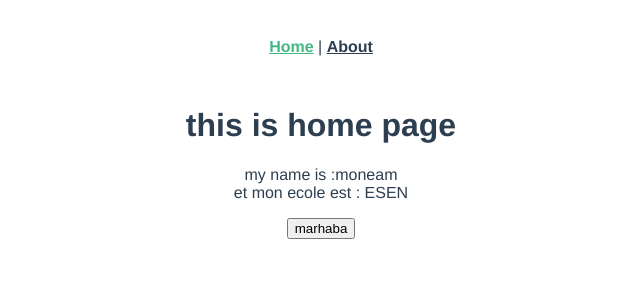
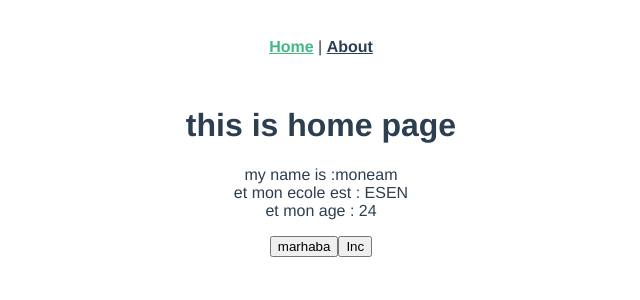
Before and after one commit to moneambenbelgacem/APIS, a Vue app: page / in a window 1280 px wide. Shown: the top 300 px of the page, without its empty margins (319-959 px from the left). Built offline with nearby package versions, Linux system fonts and the light colour scheme.

Commit message:
la reference des variable pour etre dynamique

```diff
--- a/src/views/Home.vue
+++ b/src/views/Home.vue
@@ -3,9 +3,11 @@
     <h1 ref="titre">this is home page</h1>
     <p>
       my name is :{{ myname }} <br />
-      et mon ecole est : {{ monecole }}
+      et mon ecole est : {{ monecole }} <br />
+      et mon age : {{ myage }}
     </p>
     <button @click="sayhello">marhaba</button>
+    <button @click="myage++">Inc</button>
   </div>
 </template>
 
@@ -15,14 +17,15 @@ import { ref } from 'vue';
 export default {
   name: 'Home',
   setup() {
-    let name = 'moneam';
-    let ecole = 'ESEN';
+    let name = ref('moneam');
+    let ecole = ref('ESEN');
+    let age = ref(24);
     let titre = ref(null);
 
     const sayhello = () => {
       console.log(titre.value);
-      titre.value.classList.add('my-4');
-      titre.value.textContent = 'welcome to my web site';
+      titre.value.classList.add('my-2');
+      name.value = 'heloo every time ';
     };
 
     return {
@@ -30,6 +33,7 @@ export default {
       monecole: ecole,
       sayhello,
       titre,
+      myage: age,
     };
   },
 };
```
